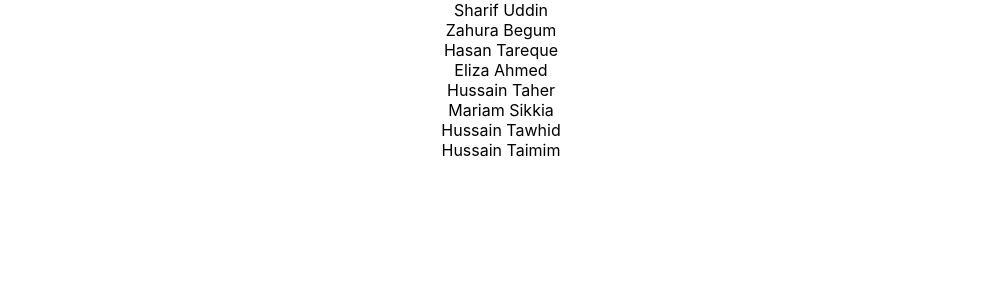
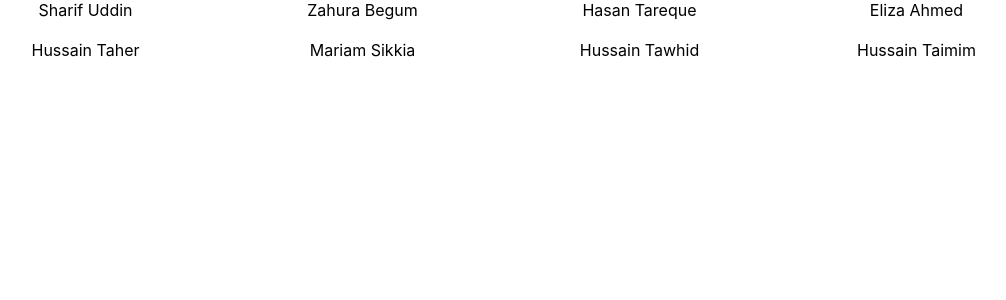
Before and after one commit to hmtareque/stars-bdesh, a React (Create React App) app: page / in a window 1280 px wide. Shown: the top 300 px of the page, without its empty margins (139-1145 px from the left). Built offline with nearby package versions, Linux system fonts and the light colour scheme.

Commit message:
passing props to component

```diff
--- a/src/App.js
+++ b/src/App.js
@@ -1,5 +1,6 @@
 import React, { Component } from 'react';
 import './App.css';
+import { CardList } from './components/card-list/card-list.component';
 
 class App extends Component {
     constructor() {
@@ -53,11 +54,7 @@ class App extends Component {
     render() {
         return (
             <div className="App">
-              {
-              this.state.stars.map( stars =>
-              <div>{ stars.name }</div>
-              )
-              }
+                  <CardList stars={this.state.stars}/>
             </div>
           );
     }
--- /dev/null
+++ b/src/components/card-list/card-list.component.jsx
@@ -0,0 +1,14 @@
+import React from 'react';
+
+import './card-list.style.css';
+
+export const CardList = props => {
+return <div className="card-list">
+
+{
+    props.stars.map( star => <div> { star.name }</div> )
+
+}
+
+</div>;
+}
--- /dev/null
+++ b/src/components/card-list/card-list.style.css
@@ -0,0 +1,7 @@
+.card-list {
+    width: 85vw;
+    margin: 0 auto;
+    display: grid;
+    grid-template-columns: 1fr 1fr 1fr 1fr;
+    grid-gap: 20px;
+  }
```
